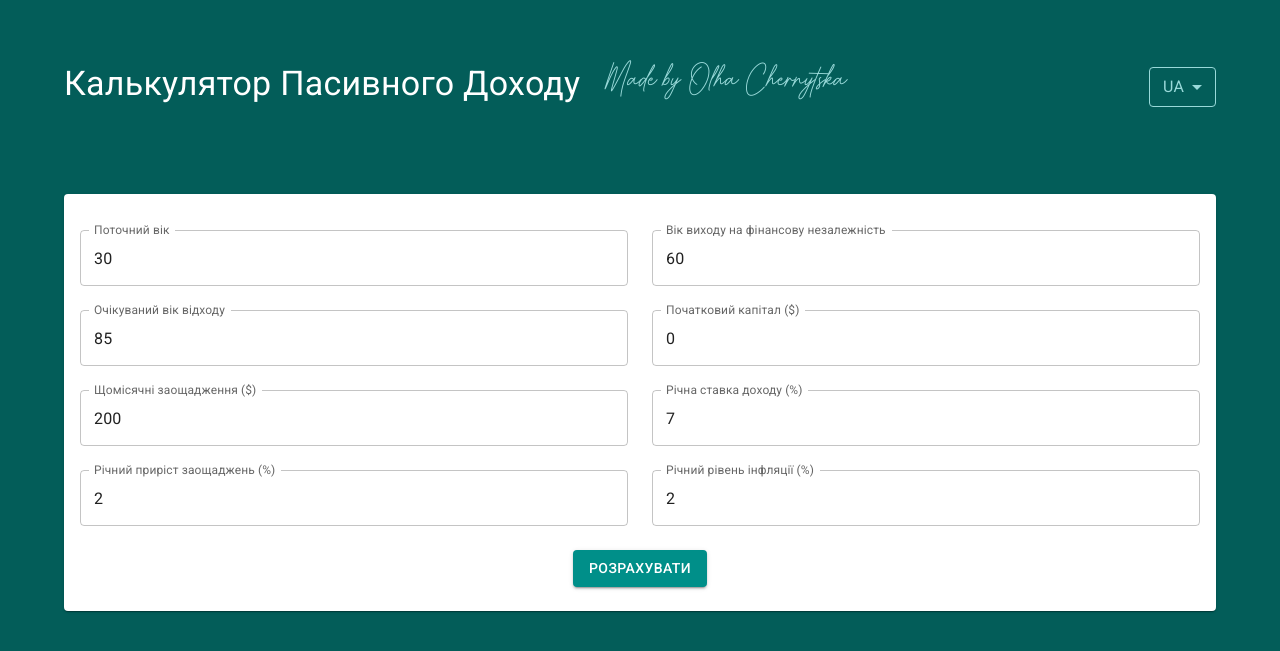
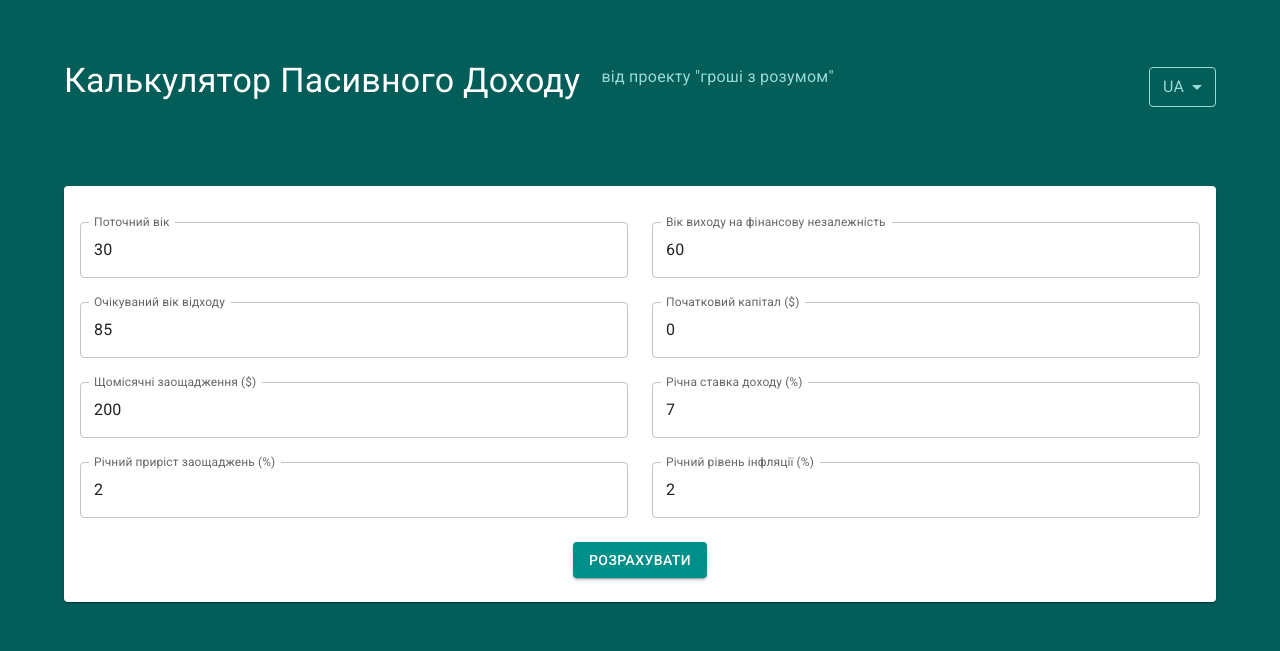
Before and after one commit to OlgaChernytska/money_calculators, a React (Vite) app in the folder frontend/: page / in a window 1280 px wide. Shown: the part 105-756 px from the top of the page. Built offline with nearby package versions, Linux system fonts and the light colour scheme.

Commit message:
max values

```diff
--- a/frontend/src/App.tsx
+++ b/frontend/src/App.tsx
@@ -80,19 +80,14 @@ const App: React.FC = () => {
         <Box mt={4} mb={4} display="flex" justifyContent="space-between" alignItems="center">
           <Typography variant="h4" gutterBottom align="center" color="primary">
             {t('financial_calculator')}
-            <span style={{ color: "#99d9d9", fontStyle: 'italic', marginLeft: 12, fontFamily: "'Better Grade', cursive", fontSize: '3rem' }}>
-              <span className="author-signature">
-                <a
+                <a className="author-signature"
                   href="https://www.instagram.com/eat.love.write/"
                   target="_blank"
                   rel="noopener noreferrer"
-                  title="Made by Olha Chernytska"
-                  style={{ color: 'inherit' }}
+                  title="{t('made_by_olha_chernytska')}"
                 >
-                  Made by Olha Chernytska
+                  {t('made_by_olha_chernytska')}
                 </a>
-              </span>
-            </span>
           </Typography>
           <LanguageSwitcher />
         </Box>
--- a/frontend/src/components/CalculationForm/CalculationForm.tsx
+++ b/frontend/src/components/CalculationForm/CalculationForm.tsx
@@ -28,7 +28,7 @@ const validateAges = (clientData: ClientData) => {
     ageDeath: { isValid: true, reason: '' },
   };
 
-  if (clientData.ageNow >= clientData.ageRetirement) {
+  if (clientData.ageNow > clientData.ageRetirement) {
     errors.ageNow = { isValid: false, reason: 'Current age must be less than retirement age' };
     errors.ageRetirement = { isValid: false, reason: 'Retirement age must be greater than current age' };
   }
--- a/frontend/src/components/CalculationForm/fields/AnnualGrowthRateOfSavingsField.tsx
+++ b/frontend/src/components/CalculationForm/fields/AnnualGrowthRateOfSavingsField.tsx
@@ -21,6 +21,7 @@ const AnnualGrowthRateOfSavingsField: React.FC<AnnualGrowthRateOfSavingsFieldPro
         label={t('annual_growth_rate_of_savings')}
         type="number"
         name="g"
+        inputProps={{ max: 100 }}
         value={clientData.g === null ? '' : Math.round(clientData.g * 100)}
         onChange={(e: React.ChangeEvent<HTMLInputElement>) => {
           const inputValue = e.target.value;
--- a/frontend/src/components/CalculationForm/fields/AnnualInflationRateField.tsx
+++ b/frontend/src/components/CalculationForm/fields/AnnualInflationRateField.tsx
@@ -18,6 +18,7 @@ const AnnualInflationRateField: React.FC<AnnualInflationRateFieldProps> = ({ cli
         label={t('annual_inflation_rate')}
         type="number"
         name="i"
+        inputProps={{ max: 100 }}
         value={clientData.i === null ? '' : Math.round(clientData.i * 100)}
         onChange={(e: React.ChangeEvent<HTMLInputElement>) => {
           const inputValue = e.target.value;
--- a/frontend/src/components/CalculationForm/fields/AnnualReturnRateField.tsx
+++ b/frontend/src/components/CalculationForm/fields/AnnualReturnRateField.tsx
@@ -18,6 +18,7 @@ const AnnualReturnRateField: React.FC<AnnualReturnRateFieldProps> = ({ clientDat
         label={t('annual_return_rate')}
         type="number"
         name="r"
+        inputProps={{ max: 100 }}
         value={clientData.r === null ? '' : Math.round(clientData.r * 100)}
         onChange={(e: React.ChangeEvent<HTMLInputElement>) => {
           const inputValue = e.target.value;
--- a/frontend/src/components/CalculationForm/fields/CurrentAgeField.tsx
+++ b/frontend/src/components/CalculationForm/fields/CurrentAgeField.tsx
@@ -26,7 +26,7 @@ const CurrentAgeField: React.FC<CurrentAgeFieldProps> = ({
         name="ageNow"
         value={clientData.ageNow ?? ''}
         onChange={onInputChange('ageNow')}
-        inputProps={{ max: 98 }}
+        inputProps={{ max: 99 }}
       />
       {!validationErrors.ageNow.isValid && (
         <Typography color="error" variant="body2">
--- a/frontend/src/components/CalculationForm/fields/InitialCapitalField.tsx
+++ b/frontend/src/components/CalculationForm/fields/InitialCapitalField.tsx
@@ -18,6 +18,7 @@ const InitialCapitalField: React.FC<InitialCapitalFieldProps> = ({ clientData, o
         label={t('initial_capital')}
         type="number"
         name="c0"
+        inputProps={{ max: 1000000 }}
         value={clientData.c0}
         onChange={onInputChange('c0')}
       />
--- a/frontend/src/components/CalculationForm/fields/MonthlySavingsField.tsx
+++ b/frontend/src/components/CalculationForm/fields/MonthlySavingsField.tsx
@@ -18,6 +18,7 @@ const MonthlySavingsField: React.FC<MonthlySavingsFieldProps> = ({ clientData, o
         label={t('monthly_savings')}
         type="number"
         name="p"
+        inputProps={{ max: 10000 }}
         value={clientData.p}
         onChange={onInputChange('p')}
       />
--- a/frontend/src/components/i118/locales/en/translation.json
+++ b/frontend/src/components/i118/locales/en/translation.json
@@ -23,5 +23,6 @@
   "monthly_savings": "Monthly Savings ($)",
   "monthly_saved_withdrawn": "Saved/Withdrawn Monthly, Inflation-adjusted ($)",
   "retirement_age": "Retirement Age",
-  "saved_withdrawn": "Saved/Withdrawn Yearly ($)"
+  "saved_withdrawn": "Saved/Withdrawn Yearly ($)",
+  "made_by_olha_chernytska": "made by Olha Chernytska"
 }
--- a/frontend/src/components/i118/locales/ua/translation.json
+++ b/frontend/src/components/i118/locales/ua/translation.json
@@ -23,5 +23,6 @@
     "monthly_savings": "Щомісячні заощадження ($)",
     "monthly_saved_withdrawn": "Щомісячно заощаджено/знято, скореговано на інфляцію ($)",
     "retirement_age": "Вік виходу на фінансову незалежність",
-    "saved_withdrawn": "Заощаджено/знято за рік ($)"
+    "saved_withdrawn": "Заощаджено/знято за рік ($)",
+    "made_by_olha_chernytska": "від проекту \"гроші з розумом\""
 }
--- a/frontend/style.css
+++ b/frontend/style.css
@@ -34,13 +34,19 @@ a {
 
 .author-signature {
   color: #99d9d9;
+  padding: 8px;
   font-style: italic;
-  margin-left: 12px;
-  font-family: 'Better Grade', cursive;
-  font-size: 3rem;
+  margin: 0 12px;
+  font-size: 1rem;
   display: inline-block;
-  transition: transform 0.2s cubic-bezier(0.4,0,0.2,1);
+  transition: transform 0.2s cubic-bezier(0.4,0,0.2,1), border-color 0.5s cubic-bezier(0.4,0,0.2,1);
+  border: 1px solid #035d59;
+  border-radius: 5px;
+  vertical-align: top;
+  line-height: 1;
+  font-weight: 400;
 }
 .author-signature:hover {
-  transform: scale(1.06);
+  border: 1px solid #99d9d9;
+  color: #99d9d9;
 }
```
Also changed, not shown: 1 other file (tests, documents, lock files or other folders).
